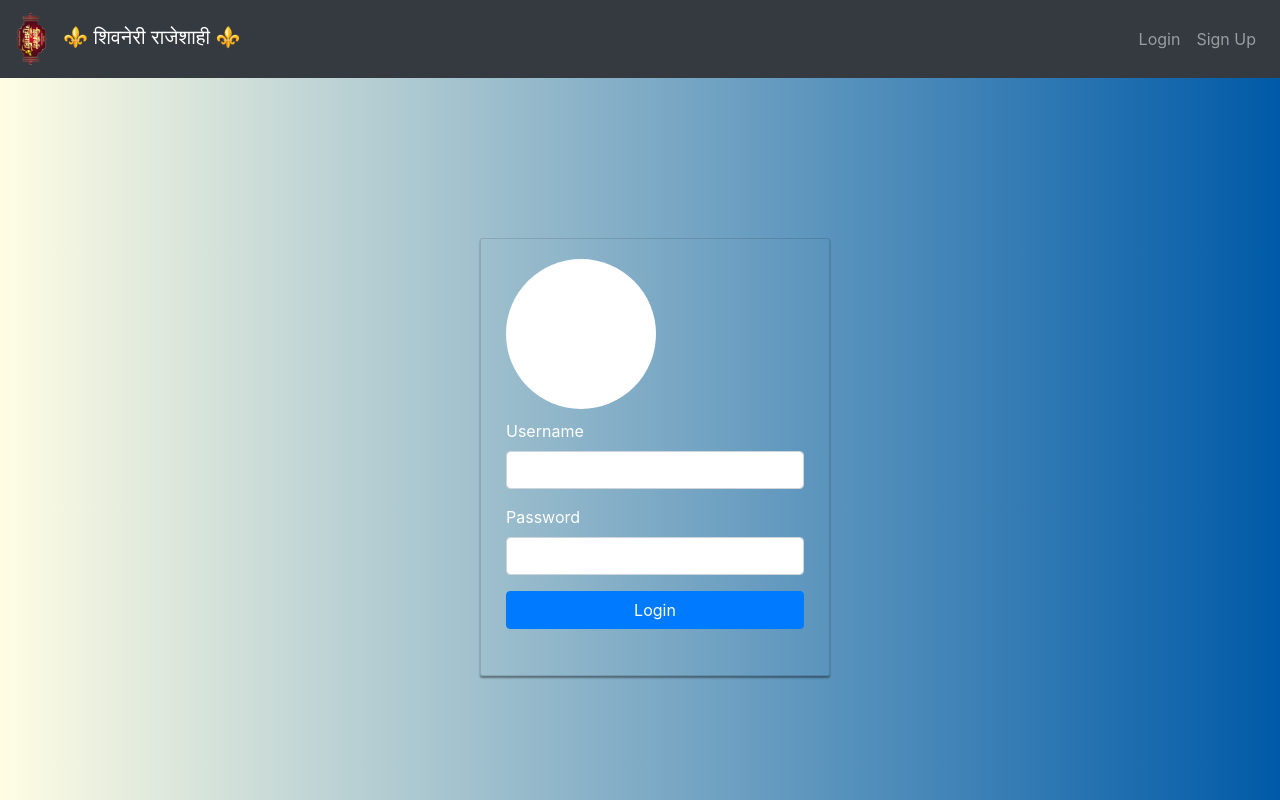
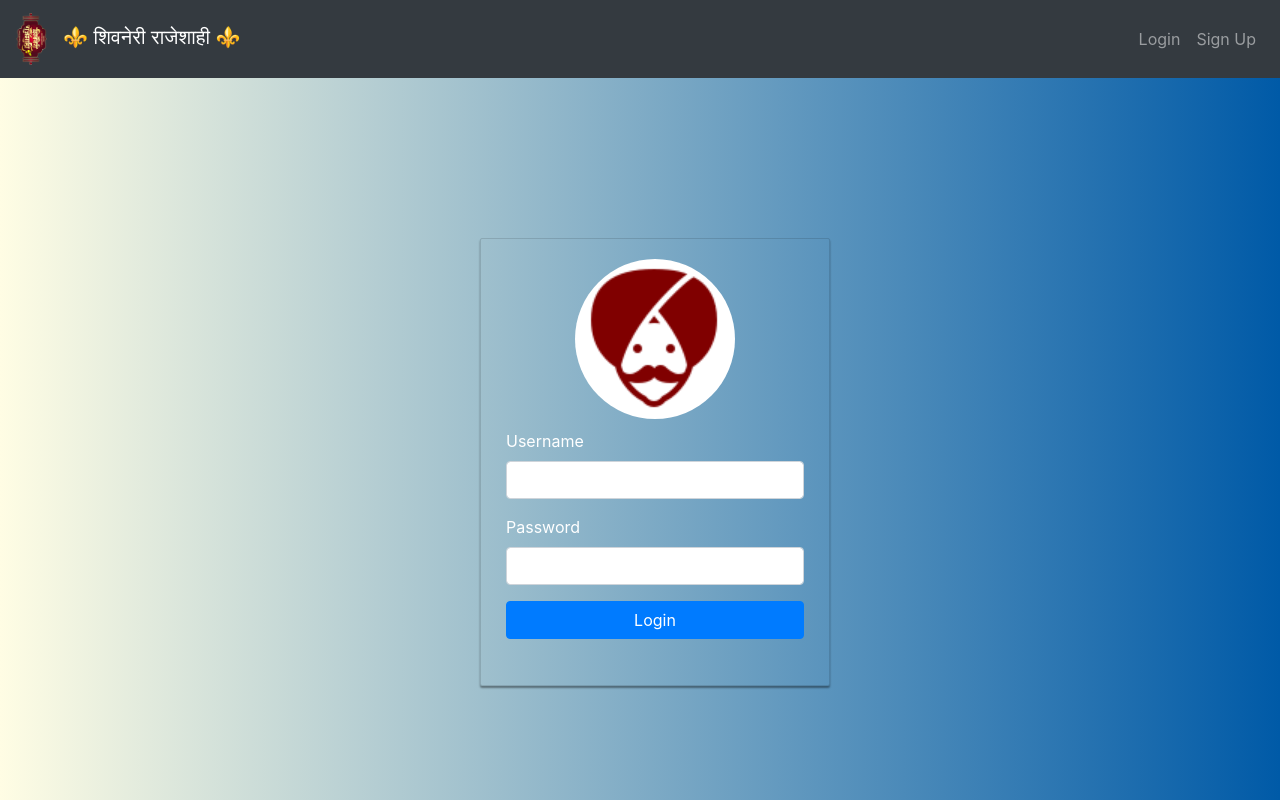
Before and after one commit to rohitskulkarni07/restaurant-management, a React (Vite) app in the folder frontend/: page /login in a window 1280 px wide. Built offline with nearby package versions, Linux system fonts and the light colour scheme.

Commit message:
Added proxy middlewere

```diff
--- a/frontend/package.json
+++ b/frontend/package.json
@@ -14,6 +14,7 @@
     "axios": "^1.6.2",
     "bootstrap": "^4.6.2",
     "formik": "^2.4.5",
+    "http-proxy-middleware": "^2.0.6",
     "react": "^18.2.0",
     "react-dom": "^18.2.0",
     "react-redux": "^8.1.3",
--- a/frontend/src/components/Login.jsx
+++ b/frontend/src/components/Login.jsx
@@ -49,8 +49,8 @@ const Login = () => {
     return <Navigate to="./profile"></Navigate>;
   }
   const circleStyle = {
-    width: "150px", // Adjust the size of the circle
-    height: "150px", // Adjust the size of the circle
+    width: "160px", // Adjust the size of the circle
+    height: "160px", // Adjust the size of the circle
     borderRadius: "50%", // Makes the element a circle
     backgroundColor: "white", // Background color of the circle
     overflow: "hidden",
@@ -59,14 +59,15 @@ const Login = () => {
   return (
     <div className="col-md-12 login-form">
       <div className="card card-container">
-        <div className="overflow-hidden" style={circleStyle}></div>
-        {/* <img
-          src={userLogo}
-          alt="profile-img"
-          width="150"
-          height="150"
-          className="mx-auto align-center pr-3"
-        /> */}
+        <div className="mx-auto" style={circleStyle}>
+          <img
+            src={userLogo}
+            alt="profile-img"
+            width="150"
+            height="150"
+            className="m-1"
+          />
+        </div>
         <Formik
           initialValues={initialValues}
           validationSchema={validationSchema}
```
Also changed, not shown: frontend/src/setupProxy.js (added, +11 -0 lines), frontend/src/assets/user-login.png, 1 other file (tests, documents, lock files or other folders).
